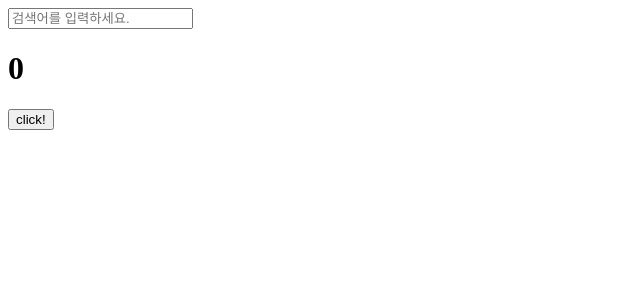
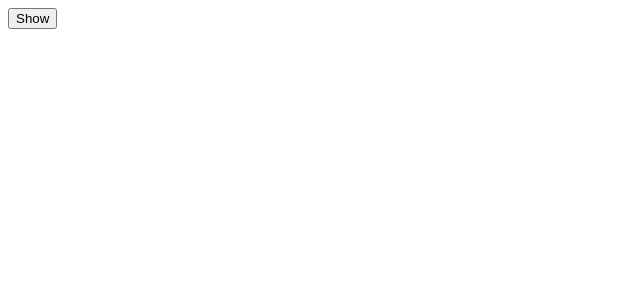
Before and after one commit to newduwns001210/Study_MovieWebService, a React (Create React App) app in the folder react-for-beginners/: page / in a window 1280 px wide. Shown: the top 300 px of the page, without its empty margins (0-640 px from the left). Built offline with nearby package versions, Linux system fonts and the light colour scheme.

Commit message:
cleanup function

```diff
--- a/react-for-beginners/src/App.js
+++ b/react-for-beginners/src/App.js
@@ -1,38 +1,24 @@
 import { useState, useEffect } from "react";
 
-function App() {
-  const [counter, setCounter] = useState(0);
-  const [keyword, setKeyword] = useState("");
-
-  const onClick = () => setCounter((prev) => prev + 1);
-  const onChange = (event) => setKeyword(event.target.value);
-
+function Hello() {
   useEffect(() => {
-    console.log("한번만 실헹됩니다.");
+    console.log("생성");
+    return () => console.log("제거");
   }, []);
-
-  useEffect(() => {
-    if (counter >= 1) {
-      console.log(counter, "번 클릭되었습니다.");
-    }
-  }, [counter]);
-
-  useEffect(() => {
-    if (keyword !== "" && keyword.length > 3) {
-      console.log(keyword, "을(를) 검색합니다.");
-    }
-  }, [keyword]);
-
   return (
     <div>
-      <input
-        value={keyword}
-        onChange={onChange}
-        type="text"
-        placeholder="검색어를 입력하세요."
-      />
-      <h1>{counter}</h1>
-      <button onClick={onClick}>click!</button>
+      <h1>Hello!</h1>
+    </div>
+  );
+}
+
+function App() {
+  const [showing, setShowing] = useState(false);
+  const onClick = () => setShowing((value) => !value);
+  return (
+    <div>
+      {showing ? <Hello /> : null}
+      <button onClick={onClick}>{showing ? "Hide" : "Show"}</button>
     </div>
   );
 }
```
Also changed, not shown: 1 other file (tests, documents, lock files or other folders).
